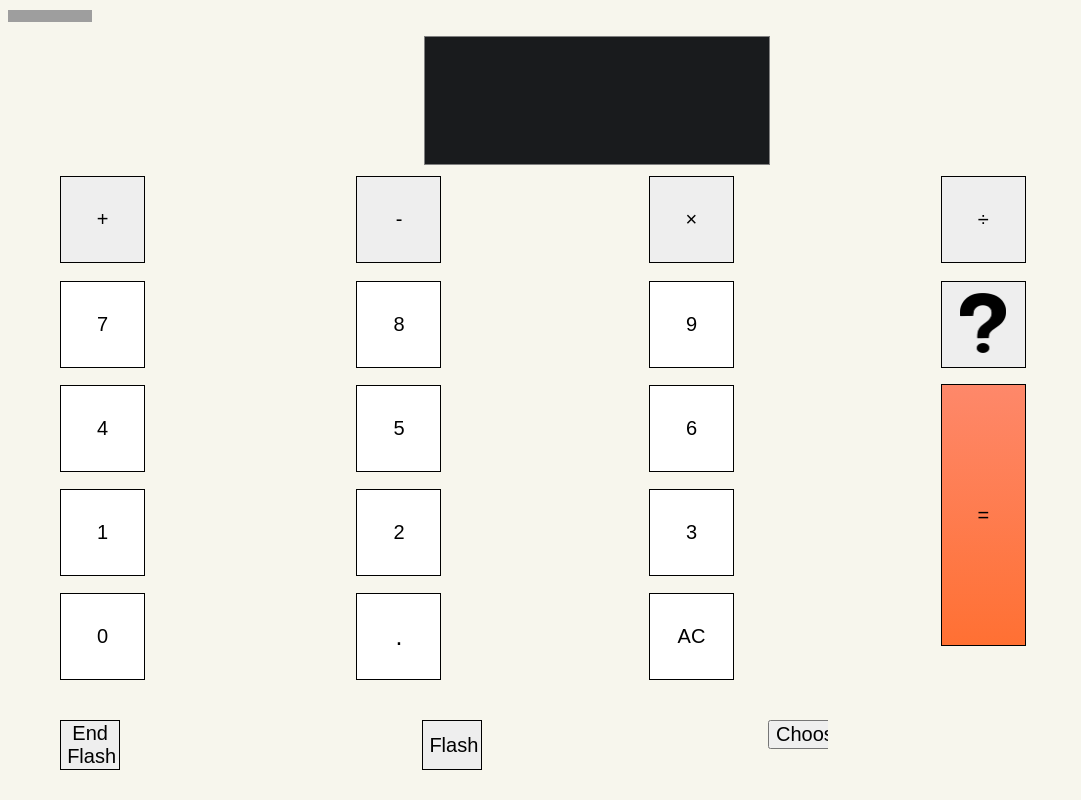
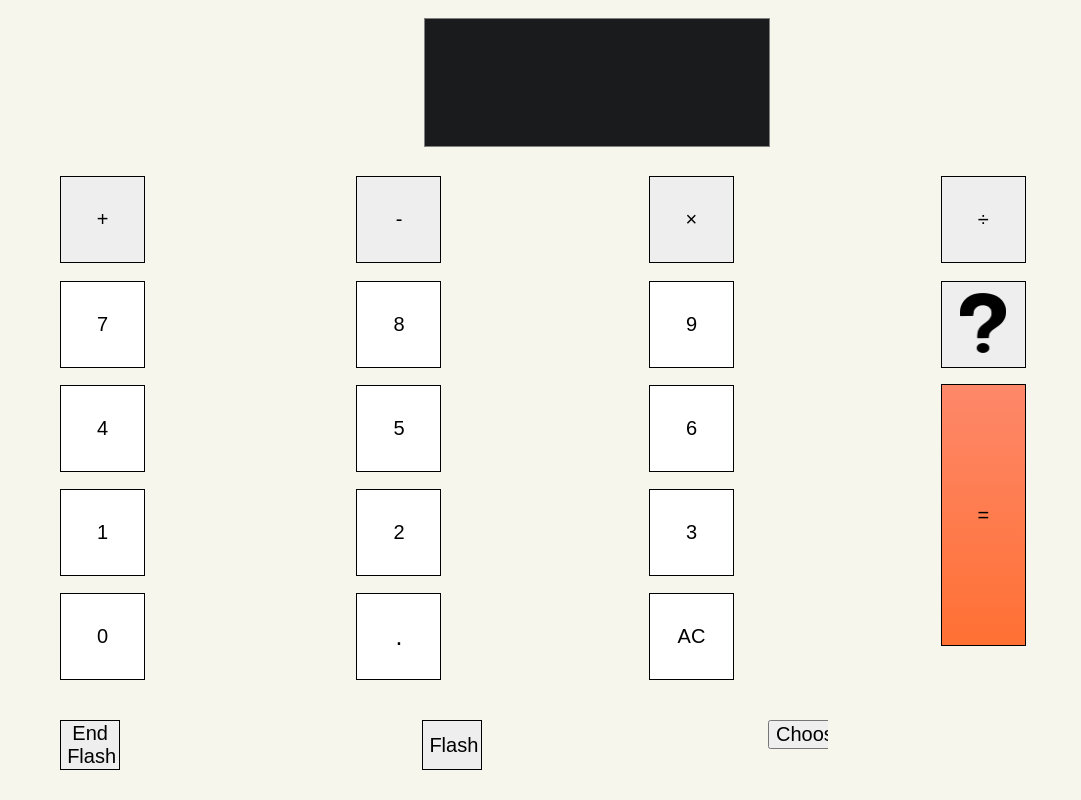
Before and after one commit to 561275/Calc, a plain HTML site: page index.html in a window 1280 px wide. Shown: the whole page, without its empty margins (0-1081 px from the left). Drawn offline with Linux system fonts and the light colour scheme; grey boxes are pictures that could not be loaded.

Commit message:
Update index.html

```diff
--- a/index.html
+++ b/index.html
@@ -6,7 +6,7 @@
 
 
 <!-- Contains link to css,ios icon and status bar ect.-->
-    <iframe src="http://free.timeanddate.com/clock/i6ak0y7r/n749/fs9/tt1/tw0" frameborder="0" width="84" height="12"></iframe>
+
 
     <link rel="stylesheet" href="style.css">
     <meta charset="utf-8">
```
